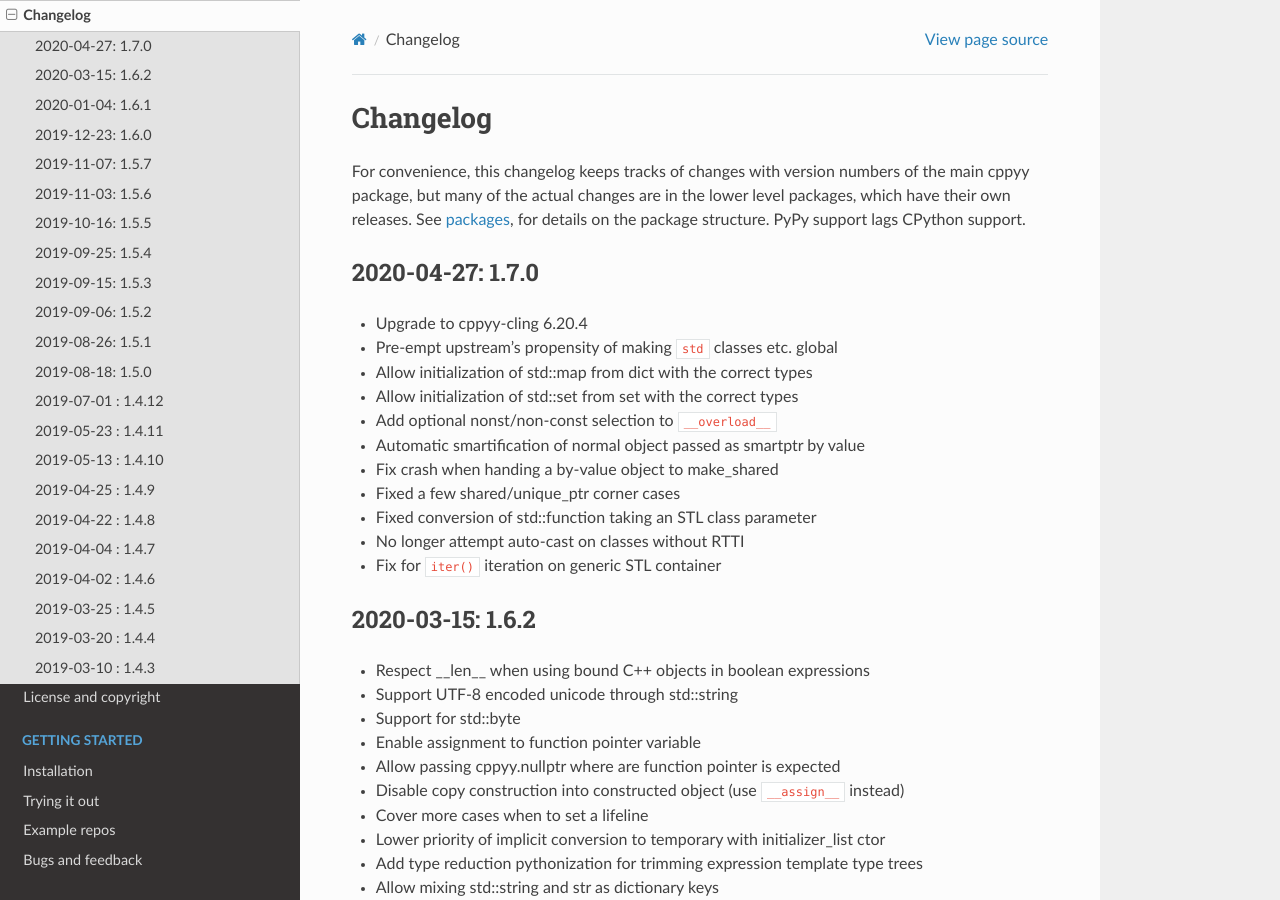
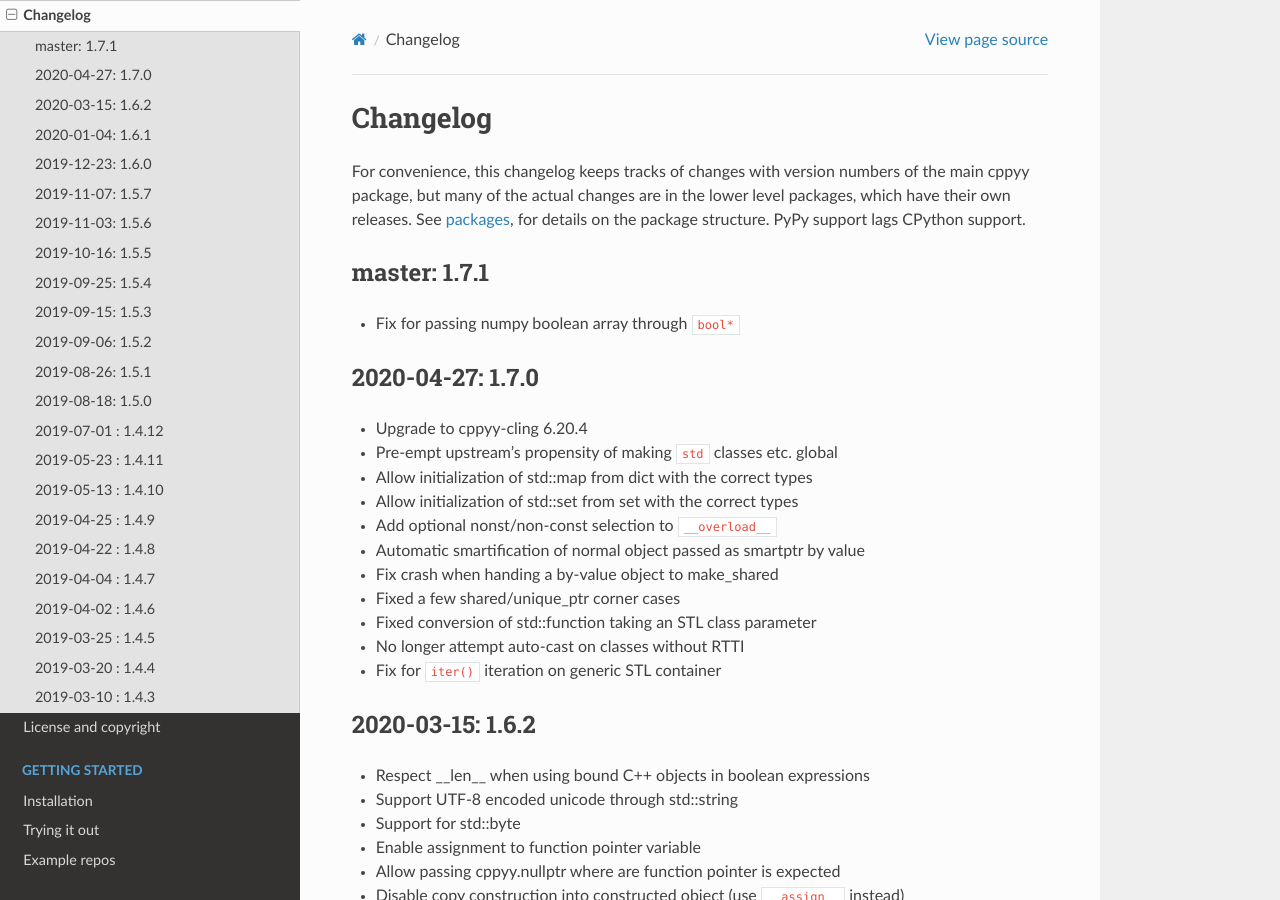
Before and after one commit to wlav/cppyy, a Sphinx documentation site: the page built from doc/source/changelog.rst, in a window 1280 px wide and 900 px high. Built offline with Sphinx 7.4.7 and the Read the Docs theme 2.0.0, drawn with Linux system fonts in a browser that asks for light colours.

Commit message:
test for passing numpy boolean array through ``bool*``

```diff
--- a/doc/source/changelog.rst
+++ b/doc/source/changelog.rst
@@ -8,6 +8,12 @@
 level packages, which have their own releases.
 See :doc:`packages <packages>`, for details on the package structure.
 PyPy support lags CPython support.
+
+
+master: 1.7.1
+-------------
+
+* Fix for passing numpy boolean array through ``bool*``
 
 
 2020-04-27: 1.7.0
```
Also changed, not shown: 1 other file.
